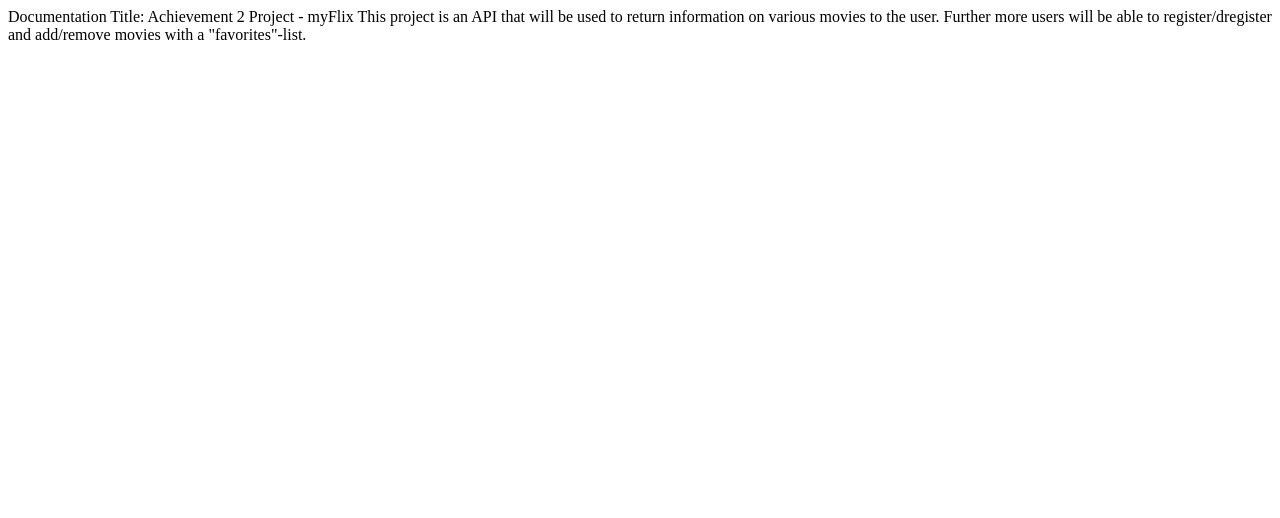
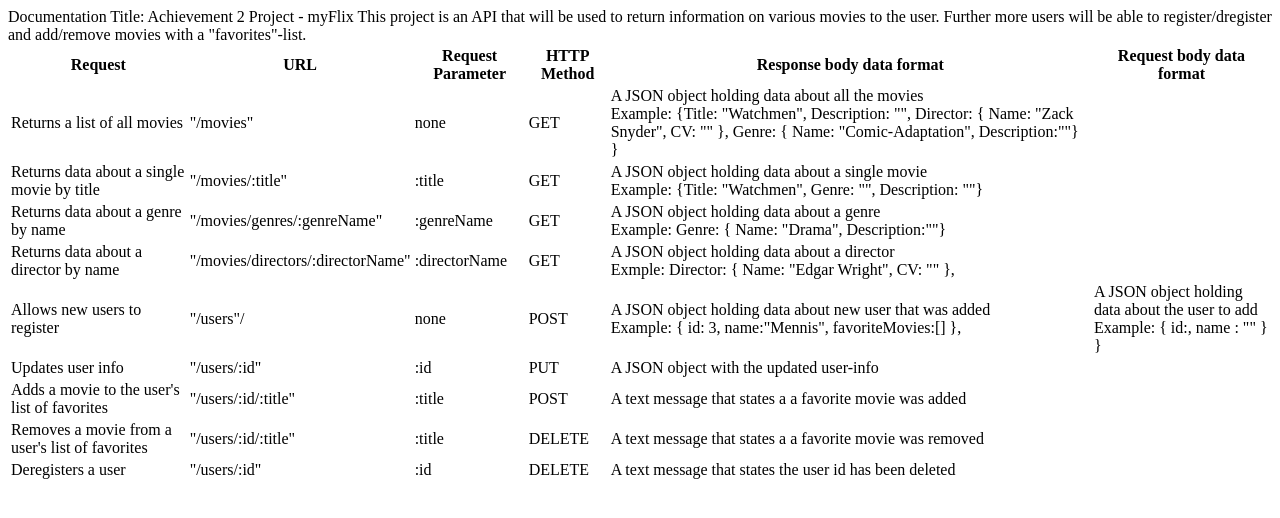
Before and after one commit to dwXwd/My_Movie_API, a website: page public/documentation.html in a window 1280 px wide. Drawn offline with Linux system fonts and the light colour scheme.

Commit message:
Updated documentation.html

```diff
--- a/public/documentation.html
+++ b/public/documentation.html
@@ -1,14 +1,116 @@
 <!DOCTYPE html>
-<html>
+<html lang="en">
   <head>
+    <meta charset="UTF-8" />
     <title>Documentation</title>
   </head>
-Documentation
+  Documentation
 
-Title:
-Achievement 2 Project - myFlix
+  Title:
+  Achievement 2 Project - myFlix
 
-This project is an API that will be used to return information on various movies to the user.
-Further more users will be able to register/dregister and add/remove movies with a "favorites"-list.
+  This project is an API that will be used to return information on various movies to the user.
+  Further more users will be able to register/dregister and add/remove movies with a "favorites"-list.
 
+    <table style= "border: (solid 1 px)">
+      <tr>
+        <th>Request</th>
+        <th>URL</th>
+        <th>Request Parameter</th>
+        <th>HTTP Method</th>
+        <th>Response body data format</th>
+        <th>Request body data format</th>
+      </tr>
+      <tr>
+        <td>Returns a list of all movies</td>
+        <td>"/movies"</td>
+        <td>none</td>
+        <td>GET</td>
+        <td>
+          A JSON object holding data about all the movies <br />
+          Example: {Title: "Watchmen", Description: "",
+          Director: { Name: "Zack Snyder", CV: "" },
+          Genre: { Name: "Comic-Adaptation",
+          Description:""} }
+        </td>
+      </tr>
+      <tr>
+        <td>Returns data about a single movie by title</td>
+        <td>"/movies/:title"</td>
+        <td>:title</td>
+        <td>GET</td>
+        <td>
+          A JSON object holding data about a single movie <br />
+          Example: {Title: "Watchmen", Genre: "", Description: ""}
+        </td>
+      </tr>
+      <tr>
+        <td>Returns data about a genre by name</td>
+        <td>"/movies/genres/:genreName"</td>
+        <td>:genreName</td>
+        <td>GET</td>
+        <td>
+          A JSON object holding data about a genre <br />
+          Example: Genre: { Name: "Drama", Description:""}
+        </td>
+      </tr>
+
+      <tr>
+        <td>Returns data about a director by name</td>
+        <td>"/movies/directors/:directorName"</td>
+        <td>:directorName</td>
+        <td>GET</td>
+        <td>
+          A JSON object holding data about a director <br />
+          Exmple: Director: { Name: "Edgar Wright", CV: "" },
+        </td>
+      </tr>
+      <tr>
+        <td>Allows new users to register</td>
+        <td>"/users"/</td>
+        <td>none</td>
+        <td>POST</td>
+        <td>
+          A JSON object holding data about new user that was added <br />
+          Example: { id: 3, name:"Mennis", favoriteMovies:[] },
+        </td>
+        <td>
+          A JSON object holding data about the user to add <br />
+          Example: { id:, name : "" } }
+        </td>
+      </tr>
+      <tr>
+        <td>Updates user info</td>
+        <td>"/users/:id"</td>
+        <td>:id</td>
+        <td>PUT</td>
+        <td>A JSON object with the updated user-info</td>
+      </tr>
+      <tr>
+        <td>Adds a movie to the user's list of favorites</td>
+        <td>"/users/:id/:title"</td>
+        <td>:title</td>
+        <td>POST</td>
+        <td>
+          A text message that states a a favorite movie was added
+        </td>
+      </tr>
+      <tr>
+        <td>Removes a movie from a user's list of favorites</td>
+        <td>"/users/:id/:title"</td>
+        <td>:title</td>
+        <td>DELETE</td>
+        <td>
+          A text message that states a a favorite movie was removed
+        </td>
+      </tr>
+      <tr>
+        <td>Deregisters a user</td>
+        <td>"/users/:id"</td>
+        <td>:id</td>
+        <td>DELETE</td>
+        <td>A text message that states the user id has been deleted</td>
+      </tr>
+    </table>
+  </body>
 </html>
```
